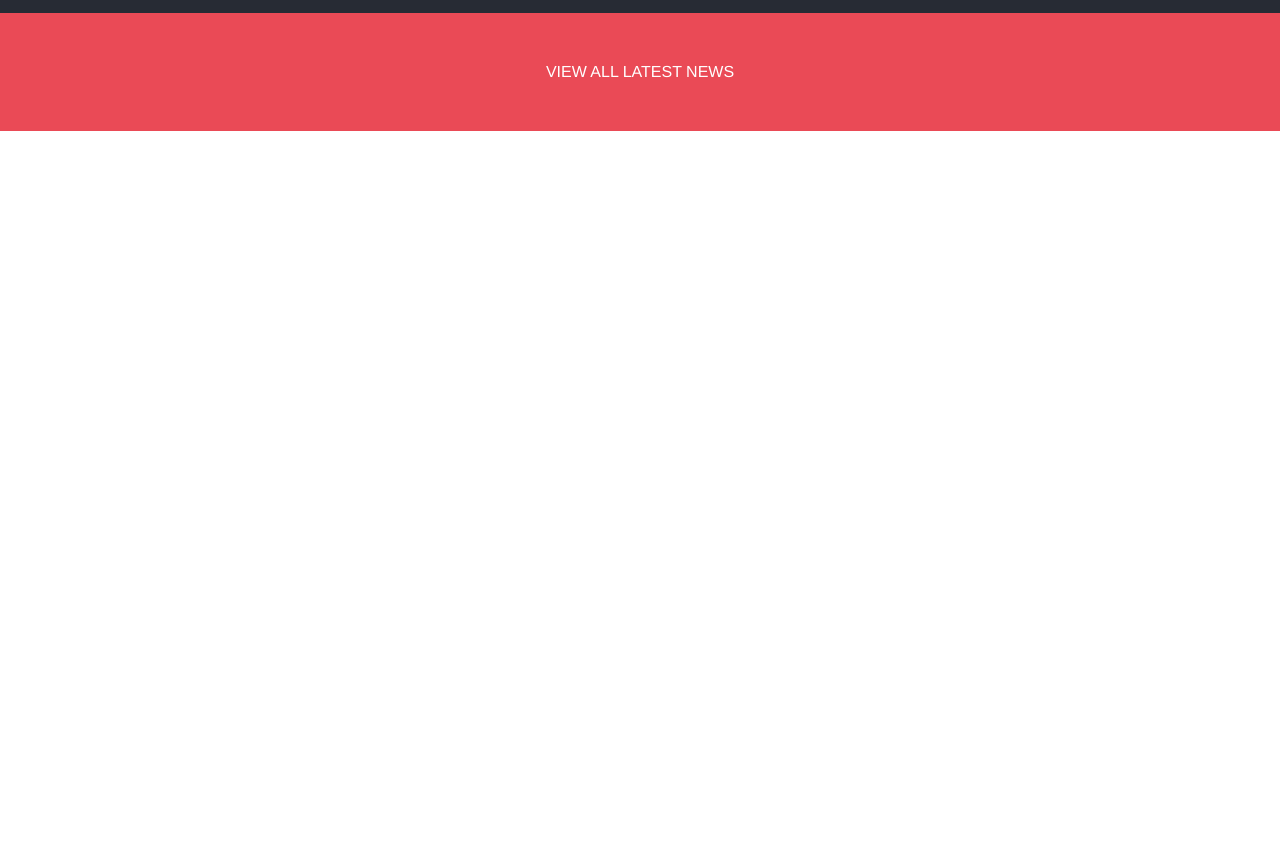
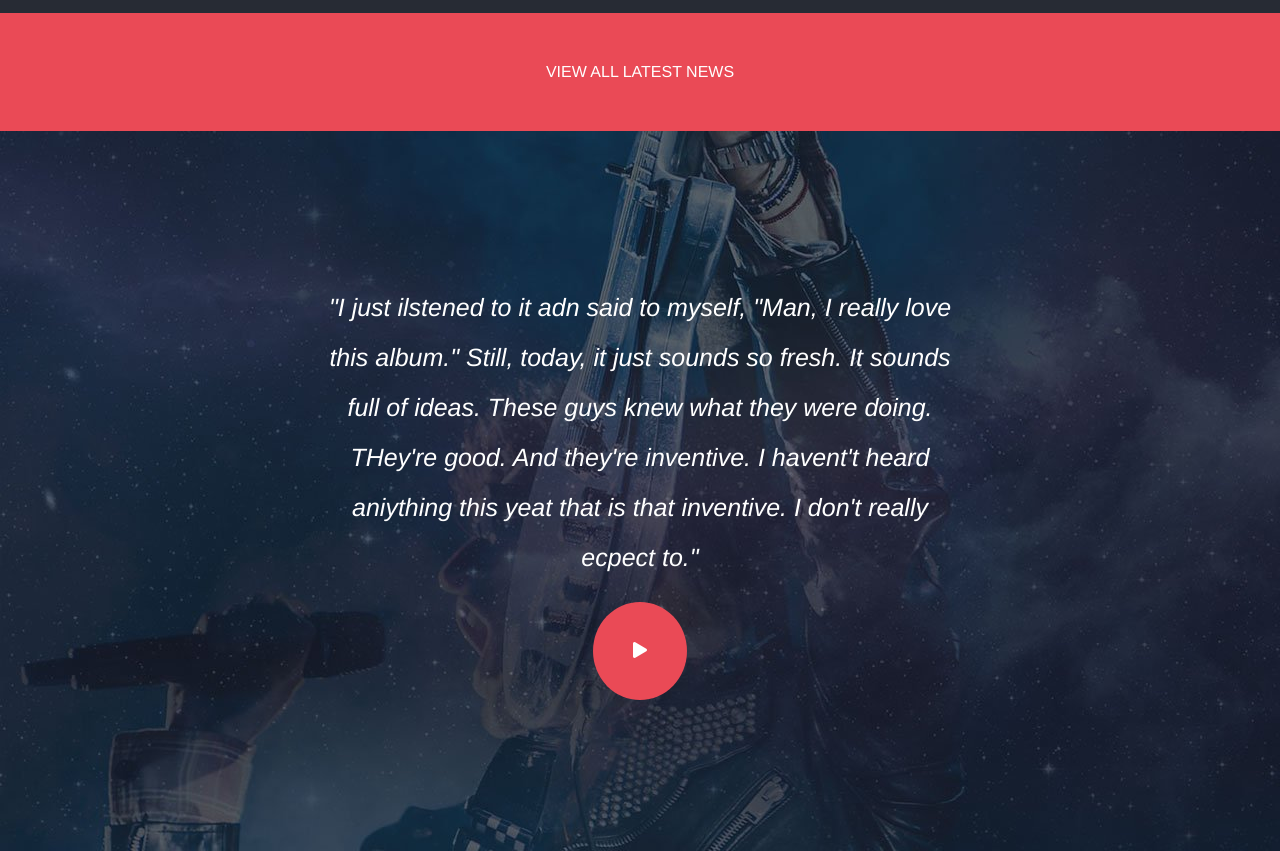
Before and after one commit to GiulianoPrimavera/proj-html-vuejs, a Vue app: page / in a window 1280 px wide. Shown: the part 2860-3711 px from the top of the page. Before the commit the page ends 2991 px from the top, so only its background shows below. Built offline with nearby package versions, Linux system fonts and the light colour scheme.

Commit message:
adds the play sample section

```diff
--- a/src/components/Main.vue
+++ b/src/components/Main.vue
@@ -1,5 +1,6 @@
 <template>
   <div class="main">
+
     <div class="brake">
       <!-- sezione di testo (si ripete 3 volte nel codice) -->
       <div class="main_text_section">
@@ -32,62 +33,98 @@
       <div class="news_container">
         <div class="news_card wide_card">
           <div class="news_card_image_container">
-            <img src="@/assets/images/blog_music_techo.jpg" alt="Technology and music" />
+            <img
+              src="@/assets/images/blog_music_techo.jpg"
+              alt="Technology and music"
+            />
           </div>
 
           <div class="news_card_text_container">
             <h3>Titolo</h3>
-            <p class="small_text">Lorem ipsum dolor sit, amet consectetur adipisicing elit. Officia, sequi?</p>
+            <p class="small_text">
+              Lorem ipsum dolor sit, amet consectetur adipisicing elit. Officia,
+              sequi?
+            </p>
           </div>
         </div>
         <div class="news_card card_2 narrow_card">
           <div class="news_card_image_container">
-            <img src="@/assets/images/blog-post1.jpg" alt="Taking it back to the old school" />
+            <img
+              src="@/assets/images/blog-post1.jpg"
+              alt="Taking it back to the old school"
+            />
           </div>
 
           <div class="news_card_text_container">
             <h3>Titolo</h3>
-            <p class="small_text">Lorem ipsum dolor sit amet consectetur adipisicing elit. Deserunt, dicta.</p>
+            <p class="small_text">
+              Lorem ipsum dolor sit amet consectetur adipisicing elit. Deserunt,
+              dicta.
+            </p>
           </div>
         </div>
         <div class="news_card card_3 narrow_card">
           <div class="news_card_image_container">
-            <img src="@/assets/images/blog-post3.jpg" alt="While my guitar gently weeps" />
+            <img
+              src="@/assets/images/blog-post3.jpg"
+              alt="While my guitar gently weeps"
+            />
           </div>
 
           <div class="news_card_text_container">
             <h3>Titolo</h3>
-            <p class="small_text">Lorem ipsum dolor sit amet consectetur adipisicing elit. Iste, possimus!</p>
+            <p class="small_text">
+              Lorem ipsum dolor sit amet consectetur adipisicing elit. Iste,
+              possimus!
+            </p>
           </div>
         </div>
         <div class="news_card card_4 narrow_card">
           <div class="news_card_image_container">
-            <img src="@/assets/images/blog-post4.jpg" alt="It just soudns better" />
+            <img
+              src="@/assets/images/blog-post4.jpg"
+              alt="It just soudns better"
+            />
           </div>
 
           <div class="news_card_text_container">
             <h3>Titolo</h3>
-            <p class="small_text">Lorem ipsum dolor sit amet consectetur adipisicing elit. Iusto, animi!</p>
+            <p class="small_text">
+              Lorem ipsum dolor sit amet consectetur adipisicing elit. Iusto,
+              animi!
+            </p>
           </div>
         </div>
         <div class="news_card wide_card">
           <div class="news_card_image_container">
-            <img src="@/assets/images/blog_flavor_rock.jpg" alt="The flavor of rock" />
+            <img
+              src="@/assets/images/blog_flavor_rock.jpg"
+              alt="The flavor of rock"
+            />
           </div>
 
           <div class="news_card_text_container">
             <h3>Titolo</h3>
-            <p class="small_text">Lorem ipsum dolor sit amet consectetur, adipisicing elit. Obcaecati, alias.</p>
+            <p class="small_text">
+              Lorem ipsum dolor sit amet consectetur, adipisicing elit.
+              Obcaecati, alias.
+            </p>
           </div>
         </div>
         <div class="news_card card_6 narrow_card">
           <div class="news_card_image_container">
-            <img src="@/assets/images/blog-post2.jpg" alt="Sharing the stage with a Legend" />
+            <img
+              src="@/assets/images/blog-post2.jpg"
+              alt="Sharing the stage with a Legend"
+            />
           </div>
 
           <div class="news_card_text_container">
             <h3>Titolo</h3>
-            <p class="small_text">Lorem ipsum, dolor sit amet consectetur adipisicing elit. Doloremque, praesentium.</p>
+            <p class="small_text">
+              Lorem ipsum, dolor sit amet consectetur adipisicing elit.
+              Doloremque, praesentium.
+            </p>
           </div>
         </div>
       </div>
@@ -98,9 +135,30 @@
       </div>
     </div>
 
-    <div class="play_sample"></div>
+    <div class="play_sample">
+      <div class="quote_container">
+        <p class="big_text">
+          <em>
+            "I just ilstened to it adn said to myself, "Man, I really love this
+            album." Still, today, it just sounds so fresh. It sounds full of
+            ideas. These guys knew what they were doing. THey're good. And
+            they're inventive. I havent't heard aniything this yeat that is that
+            inventive. I don't really ecpect to."
+          </em>
+        </p>
 
-    <div class="live_dates"></div>
+        <div class="play_button">
+          <a href="#">
+            <i class="fas fa-play"></i>
+          </a>
+        </div>
+      </div>
+    </div>
+
+    <div class="live_dates">
+
+    </div>
+
   </div>
 </template>
 
--- a/src/styles/main.scss
+++ b/src/styles/main.scss
@@ -128,4 +128,32 @@
             background-color: white;
         }
     }
+
+    .play_sample{
+        background-image: url("assets/images/home-testimonial-parallax.jpg");
+        height: 90vh;
+        display: flex;
+        justify-content: center;
+        align-items: center;
+        .quote_container{
+            width: 50%;
+            text-align: center;
+            p{
+                padding-bottom: 20px;
+                line-height: 50px;
+            }
+            .play_button a{
+                color: white;
+                display: inline-block;
+                background-color: $color_red;
+                padding: 40px;
+                border-radius: 50%;
+            }
+        }
+    }
+
+    .live_dates{
+
+
+    }
 }
```
